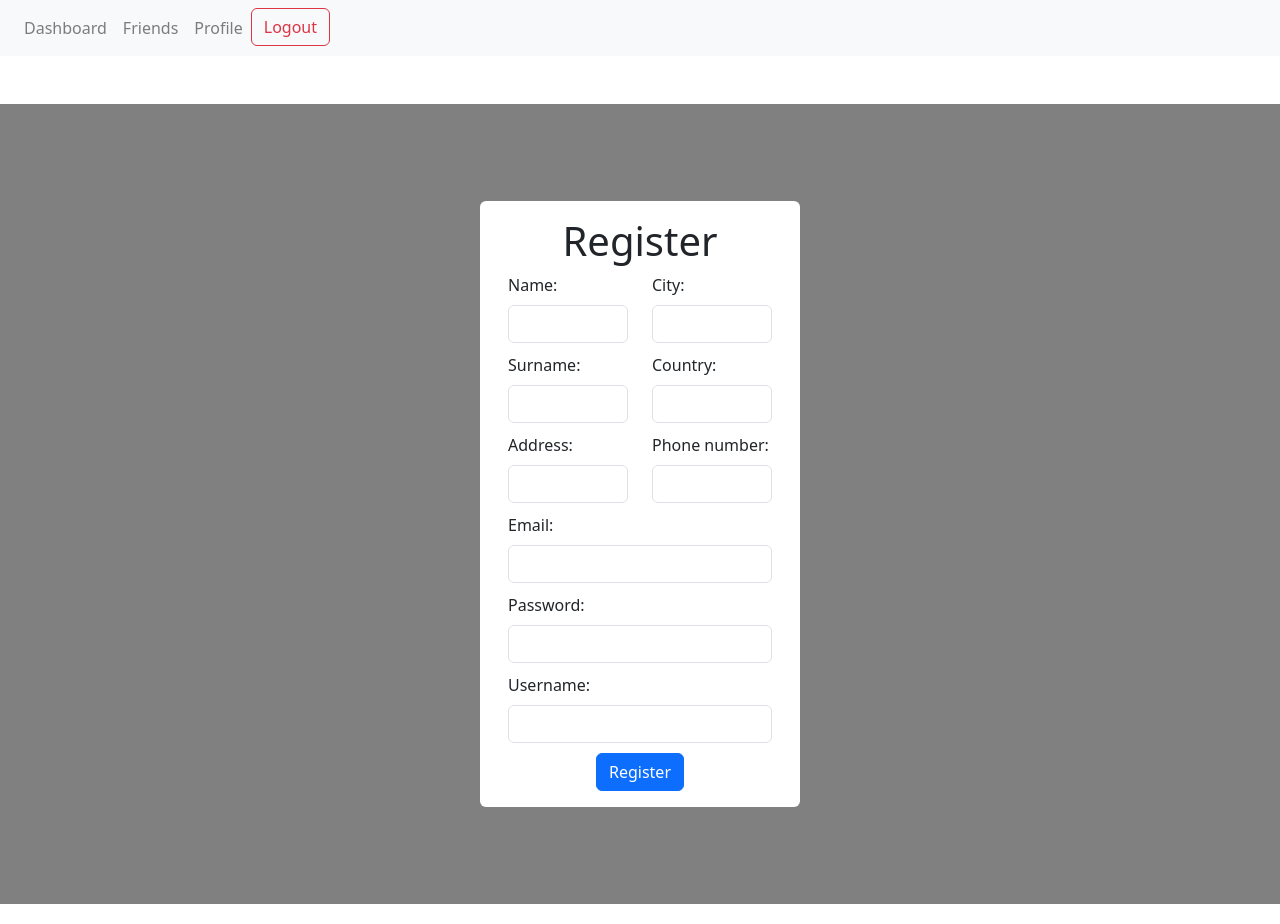
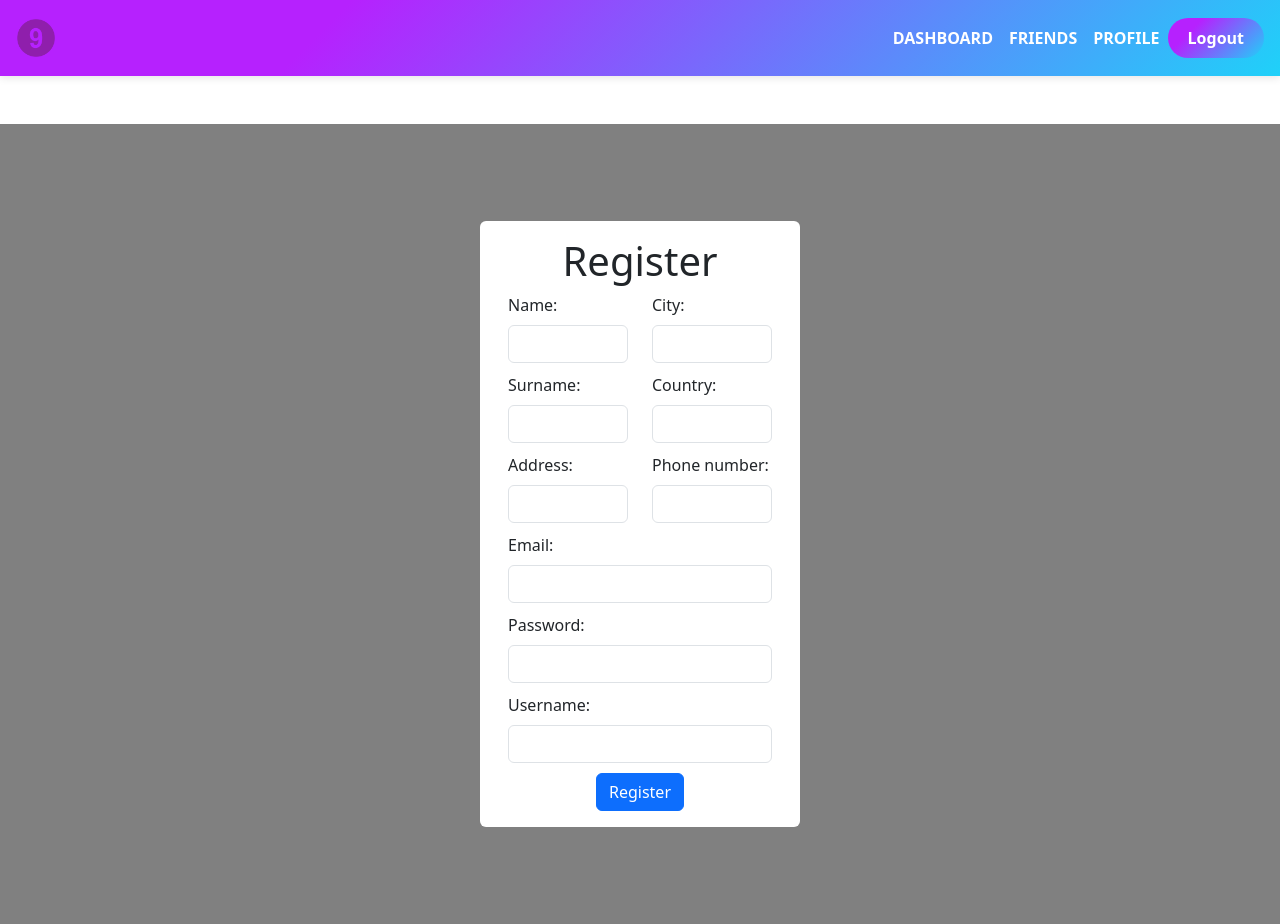
Before and after one commit to SaladVlad/DRS_Drustvena_Mreza, a React (Create React App) app in the folder ui/: page /register in a window 1280 px wide. Built offline with nearby package versions, Linux system fonts and the light colour scheme; no server answers; sample sign-in values are in the browser's storage.

Commit message:
dashboard theme and navbar design

```diff
--- a/ui/src/components/NavBar.jsx
+++ b/ui/src/components/NavBar.jsx
@@ -1,25 +1,24 @@
-import React, { useState, useEffect, useRef } from 'react'
-import { Link, useNavigate } from 'react-router-dom'
-import { checkAdminStatus } from '../services/auth'
-import { createPopper } from '@popperjs/core'
-import { Spinner } from 'react-bootstrap'
-
-import 'bootstrap/dist/css/bootstrap.min.css'
+import React, { useState, useEffect, useRef } from 'react';
+import { Link, useNavigate } from 'react-router-dom';
+import { checkAdminStatus } from '../services/auth';
+import { createPopper } from '@popperjs/core';
+import { Spinner } from 'react-bootstrap';
+import 'bootstrap/dist/css/bootstrap.min.css';
 
 const NavBar = () => {
-  const navigate = useNavigate()
-  const [isAdmin, setIsAdmin] = useState(null)
-  const [dropdownOpen, setDropdownOpen] = useState(false)
-  const buttonRef = useRef(null)
-  const listRef = useRef(null)
+  const navigate = useNavigate();
+  const [isAdmin, setIsAdmin] = useState(null);
+  const [dropdownOpen, setDropdownOpen] = useState(false);
+  const buttonRef = useRef(null);
+  const listRef = useRef(null);
 
   useEffect(() => {
     const fetchAdminStatus = async () => {
-      const status = await checkAdminStatus()
-      setIsAdmin(status)
-    }
-    fetchAdminStatus()
-  }, [])
+      const status = await checkAdminStatus();
+      setIsAdmin(status);
+    };
+    fetchAdminStatus();
+  }, []);
 
   useEffect(() => {
     if (buttonRef.current && listRef.current) {
@@ -29,92 +28,141 @@ const NavBar = () => {
           {
             name: 'offset',
             options: {
-              offset: [0, 8]
-            }
-          }
-        ]
-      })
+              offset: [0, 8],
+            },
+          },
+        ],
+      });
 
       return () => {
-        popper.destroy()
-      }
+        popper.destroy();
+      };
     }
-  }, [])
+  }, []);
 
   const logOut = () => {
-    sessionStorage.removeItem('token')
-    console.log('removed token from sessionStorage')
-    navigate('/login')
-  }
+    sessionStorage.removeItem('token');
+    console.log('removed token from sessionStorage');
+    navigate('/login');
+  };
 
   if (isAdmin === null) {
     return (
-      <div style={{ position: 'fixed', top: 0, width: '100%' }}>
-        <nav className='navbar navbar-expand-lg navbar-light bg-light'>
-          <Link to='/' className='navbar-brand'>
-            <i className='fas fa-home'></i>
+      <div style={{ position: 'fixed', top: 0, width: '100%', zIndex: 1000 }}>
+        <nav className="navbar navbar-expand-lg navbar-light bg-light">
+          <Link to="/" className="navbar-brand">
+            <img
+              src={require('../assets/logo.png')}
+              alt="Logo"
+              style={{
+                height: '40px',
+                width: 'auto',
+                marginLeft: '10px',
+              }}
+            />
           </Link>
-          <div className='navbar-nav'>
-            <span className='nav-item'>
-              <Spinner animation='border' size='sm' />
+          <div className="navbar-nav">
+            <span className="nav-item">
+              <Spinner animation="border" size="sm" />
             </span>
           </div>
         </nav>
       </div>
-    )
+    );
   }
 
   const items = isAdmin
     ? [
         { name: 'Dashboard', to: '/home' },
         { name: 'Register new user', to: '/register' },
-        { name: 'Requests for posting', to: '/postrequests' }
+        { name: 'Requests for posting', to: '/postrequests' },
       ]
     : [
         { name: 'Dashboard', to: '/home' },
         { name: 'Friends', to: '/friends' },
-        { name: 'Profile', to: '/profile' }
-      ]
+        { name: 'Profile', to: '/profile' },
+      ];
 
   return (
-    <nav className='navbar navbar-expand-lg navbar-light bg-light'>
-      <Link to='/' className='navbar-brand'>
-        <i className='fas fa-home'></i>
+    <nav
+      className="navbar navbar-expand-lg navbar-light"
+      style={{
+        position: 'sticky',
+        top: 0,
+        zIndex: 1000,
+        background: 'linear-gradient(315deg, #1fd1f9 0%, #b621fe 74%)',
+        boxShadow: '0 2px 8px rgba(0, 0, 0, 0.1)',
+        padding: '0.8rem 1rem',
+      }}
+    >
+      <Link to="/" className="navbar-brand">
+        <img
+          src={require('../assets/logo.png')}
+          alt="Logo"
+          style={{
+            height: '40px',
+            width: 'auto',
+          }}
+        />
       </Link>
       <button
         ref={buttonRef}
-        className='navbar-toggler'
-        type='button'
+        className="navbar-toggler"
+        type="button"
         onClick={() => setDropdownOpen(!dropdownOpen)}
-        aria-controls='navbarNav'
+        aria-controls="navbarNav"
         aria-expanded={dropdownOpen ? 'true' : 'false'}
-        aria-label='Toggle navigation'
-        data-bs-toggle='dropdown'
+        aria-label="Toggle navigation"
+        data-bs-toggle="dropdown"
       >
-        <span className='navbar-toggler-icon'></span>
+        <span className="navbar-toggler-icon"></span>
       </button>
       <div
         ref={listRef}
         className={`collapse navbar-collapse ${dropdownOpen ? 'show' : ''}`}
-        id='navbarNav'
+        id="navbarNav"
       >
-        <ul className='navbar-nav'>
-          {items.map(navbarItem => (
-            <li className='nav-item' key={navbarItem.to}>
-              <Link to={navbarItem.to} className='nav-link'>
+        <ul className="navbar-nav ml-auto">
+          {items.map((navbarItem) => (
+            <li className="nav-item" key={navbarItem.to}>
+              <Link
+                to={navbarItem.to}
+                className="nav-link"
+                style={{
+                  color: '#fff', // White text for links
+                  fontWeight: 'bold',
+                  textTransform: 'uppercase',
+                }}
+              >
                 {navbarItem.name}
               </Link>
             </li>
           ))}
-          <li className='nav-item'>
-            <button className='btn btn-outline-danger' onClick={logOut}>
+          <li className="nav-item">
+            <button
+              className="btn"
+              onClick={logOut}
+              style={{
+                borderRadius: '25px',
+                background: 'linear-gradient(315deg, #1fd1f9 0%, #b621fe 74%)',
+                border: 'none',
+                color: '#fff',
+                fontSize: '16px',
+                fontWeight: 'bold',
+                padding: '8px 20px',
+                cursor: 'pointer',
+                transition: 'transform 0.2s',
+              }}
+              onMouseOver={(e) => (e.target.style.transform = 'scale(1.05)')}
+              onMouseOut={(e) => (e.target.style.transform = 'scale(1)')}
+            >
               Logout
             </button>
           </li>
         </ul>
       </div>
     </nav>
-  )
-}
+  );
+};
 
-export default NavBar
+export default NavBar;
--- a/ui/src/components/UserDashboard.jsx
+++ b/ui/src/components/UserDashboard.jsx
@@ -1,35 +1,44 @@
-/* eslint-disable jsx-a11y/img-redundant-alt */
-import React, { useEffect, useState } from 'react'
-import PostCreationForm from '../components/PostCreationForm'
-import { fetchAllPosts, fetchUserFeed } from '../services/posts'
-import Post from './Post'
+import React, { useEffect, useState } from 'react';
+import PostCreationForm from '../components/PostCreationForm';
+import { fetchUserFeed } from '../services/posts';
+import Post from './Post';
 
 const UserDashboard = () => {
-  const [posts, setPosts] = useState([])
+  const [posts, setPosts] = useState([]);
+
+  const fetchAllPosts = async () => {
+    const approvedPosts = await fetchUserFeed('approved');
+    if (approvedPosts) {
+      setPosts(approvedPosts);
+    }
+  };
 
   useEffect(() => {
-    const fetchAllPosts = async () => {
-       const approvedPosts = await fetchUserFeed('approved');
-      if (approvedPosts) {
-        console.log(approvedPosts)
-        setPosts(approvedPosts)
-      }
-    }
-
-    fetchAllPosts()
-  }, [])
+    fetchAllPosts(); // Call fetchAllPosts when the component mounts
+  }, []); // Empty dependency array ensures it runs only once on mount
 
   return (
-    <div>
+    <div style={{ maxWidth: '800px', margin: '20px auto' }}>
       <PostCreationForm onPostsChange={fetchAllPosts} />
-      <h2>Feed</h2>
-      <ul>
-        {posts.map(post => (
-          <Post key={post.post_id} post={post} />
-        ))}
-      </ul>
+      <h2 className="text-center mt-4 mb-3">User Feed</h2>
+      <div>
+        {posts.length > 0 ? (
+          posts.map(post => (
+            <Post
+              key={post.post_id}
+              post={post}
+              onDelete={fetchAllPosts}
+              showDeleteButton={true}
+              showEditButton={true}
+              onEdit={(updatedPost) => setPosts(posts.map(p => p.post_id === updatedPost.post_id ? updatedPost : p))}
+            />
+          ))
+        ) : (
+          <p className="text-center">No posts available.</p>
+        )}
+      </div>
     </div>
-  )
-}
+  );
+};
 
-export default UserDashboard
+export default UserDashboard;
--- a/ui/src/pages/dashboard.jsx
+++ b/ui/src/pages/dashboard.jsx
@@ -34,23 +34,41 @@ const Dashboard = () => {
     initializeDashboard()
   }, [])
 
-  // Show loading spinner until admin status is fetched
   if (loading) {
     return (
       <div
-        className='d-flex justify-content-center align-items-center'
-        style={{ minHeight: '100vh' }}
+        className="d-flex justify-content-center align-items-center"
+        style={{
+          minHeight: '100vh',
+          background: 'linear-gradient(315deg, #1fd1f9 0%, #b621fe 74%)',
+        }}
       >
-        <Spinner animation='border' role='status'>
-          <span className='visually-hidden'>Loading...</span>
+        <Spinner animation="border" role="status" style={{ color: '#fff' }}>
+          <span className="visually-hidden">Loading...</span>
         </Spinner>
       </div>
-    )
+    );
   }
 
   return (
-    <div>
+    <div
+      style={{
+        minHeight: '100vh',
+        background: 'linear-gradient(315deg, #1fd1f9 0%, #b621fe 74%)',
+        color: '#333',
+      }}
+    >
       <NavBar /> {/* Always show NavBar */}
+      <div
+        style={{
+          padding: '20px',
+          maxWidth: '1200px',
+          margin: '0 auto',
+          boxShadow: '0px 10px 25px rgba(0, 0, 0, 0.1)',
+          backgroundColor: '#fff',
+          borderRadius: '15px',
+        }}
+      >
         {/* Conditionally render the correct dashboard based on the admin status */}
         {isAdmin ? (
           <AdminDashboard /> // Show Admin Dashboard for admin users
@@ -58,7 +76,8 @@ const Dashboard = () => {
           <UserDashboard /> // Show User Dashboard for non-admin users
         )}
       </div>
-  )
-}
+    </div>
+  );
+};
 
-export default Dashboard
+export default Dashboard;
```
Also changed, not shown: 1 other file (tests, documents, lock files or other folders). Lines whose indentation alone changed are shown as unchanged.
